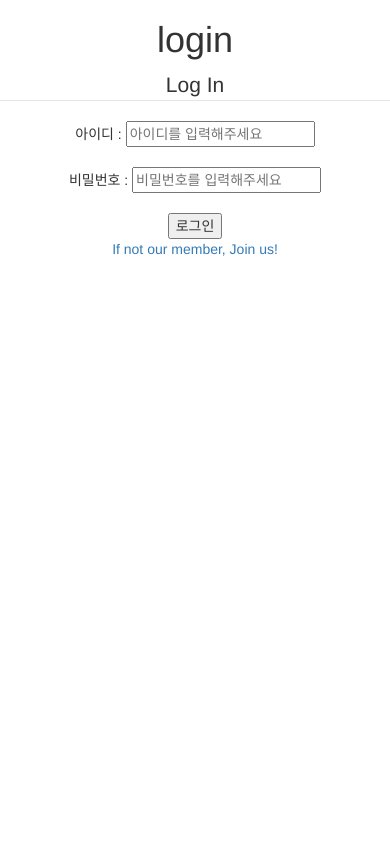
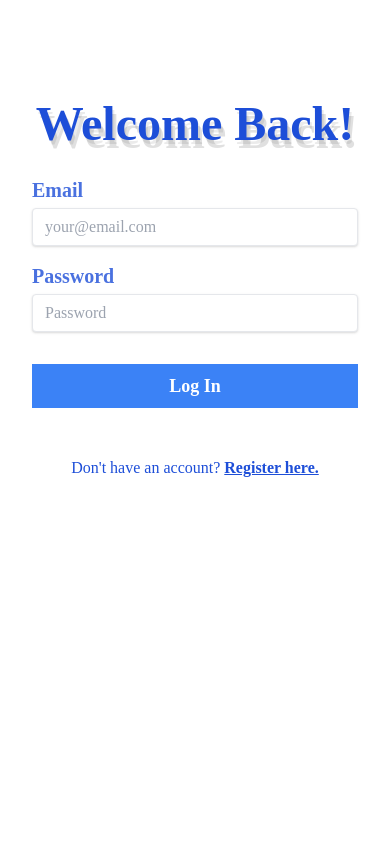
Before and after one commit to im-gnar/ShareToDolistProject, a Flask app: page /login in a window 390 px wide. Before the commit the page ends 256 px from the top, so only its background shows below. Run offline with Flask 2, Linux system fonts and the light colour scheme; some libraries are stand-ins or nearby versions.

Commit message:
Main Added Front

```diff
--- a/ShareToDoList/main.py
+++ b/ShareToDoList/main.py
@@ -1,26 +1,24 @@
 from flask import *
 import datetime
 
-app = Flask("ToDO")
-db = {'test': '1234', 'test2': '5678'}
-
+app = Flask("ToDO", static_url_path='/static')  # static 폴더 참조
+db = {'test@naver.com': '1234','test2@naver.com': '5678'}
 nowDatetime = datetime.datetime.now().strftime('%Y-%m-%d %H:%M:%S')
 roomList = [{'id':1,'title':'room1','host':"host1"},{'id':2,'title':'room2','host':"host2"}]
 # Query = select * from roomList -> dict형으로 변환
 # 어떤 식으로 들어오나?
-app = Flask("ToDO", static_url_path='/static')  # static 폴더 참조
-db = {'test@naver.com': '1234'}
-now = datetime.datetime.now()
 
 
-@app.route('/')
+
+@app.route('/',methods=["post","get"])
 def mainpage():
     login=False
     word = request.form.get("roomsearch")
+    print(word)
     if word!=None:
         login=True
         resroomList = searchByWord(word)
-        return  render_template("main.html",login = login,date = nowDatetime,
+        return render_template("main.html",login = login,date = nowDatetime,
                             roomList = resroomList)
     return render_template("main.html",login = login,date = nowDatetime,
                             roomList = roomList)
@@ -38,11 +36,9 @@ def loginpage():
         # id not exist error
         if id not in db.keys():
             Error = "ID does not exist"
-
         # password diff error
         elif db[id]!=pwd:
             Error = "Password does not match"
-
         # login success
         else:
             login = True
@@ -51,12 +47,12 @@ def loginpage():
     return render_template("login.html", Error=Error)
 
 
-f_db = {'sist': '1234'}
 @app.route('/signin', methods=["post", "get"])
 def id_check():
     notify = None
     id = request.form.get('id')
-    if id in f_db.keys():
+    pwd = request.form.get('pwd')
+    if id in db.keys():
         notify = "다른 아이디를 사용해주세요"
     else:
         notify = "사용 가능한 아이디입니다."
--- a/ShareToDoList/templates/login.html
+++ b/ShareToDoList/templates/login.html
@@ -1,47 +1,38 @@
-<!DOCTYPE html>
-<html lang="en">
-<head>
-    <meta charset="UTF-8">
-    <title>Title</title>
-    <style>
-        .error{
-        color:red;
-        }
-    </style>
-    <link rel="stylesheet" href="https://maxcdn.bootstrapcdn.com/bootstrap/3.4.1/css/bootstrap.min.css">
-</head>
-<body>
-    <header>
-        <h1 class="text-center">login</h1>
-    </header>
-    <main>
-        <!--  get = /word=??   post = /{action link}  -->
-        <form action="/login" method="post">
-            <fieldset class="text-center">
-                <legend>Log In</legend>
-                <div class="text-center">
-                {% if Error!=None %}
-                <p class="error"><strong>Error</strong>: {{Error}}</p>
-                {% endif %}
+{% extends "layout.html" %}
+{% block content %}
+    <link rel="stylesheet" type="text/css" href="../static/main.css">
+    <div class="w-full flex flex-wrap font-family-karla">
+        <div class="w-full md:w-1/2 flex flex-col">
+
+            <div class="flex justify-center md:justify-center pt-12 md:pl-12 md:-mb-24">
+                <img class="hidden md:block h-40 w-40 py-8 pr-14" src="https://i.ibb.co/YP8N5B7/todoLogo.png">
+            </div>
+
+            <div class="flex flex-col justify-center md:justify-start my-auto pt-8 md:pt-0 px-8 md:px-24 lg:px-32 text-blue-700">
+                <p class="text-center text-5xl text-shadow-md font-bold">Welcome Back!</p>
+                <form class="flex flex-col pt-3 md:pt-8" action="/login" method="post">
+                    <div class="flex flex-col pt-4">
+                        <label for="email" class="text-xl font-semibold opacity-80">Email</label>
+                        <input type="email" id="inputID" name="id" required placeholder="your@email.com" class="shadow appearance-none border rounded w-full py-2 px-3 text-gray-700 mt-1 leading-tight focus:outline-none focus:shadow-outline focus:border-blue-400 transition-colors">
+                    </div>
+
+                    <div class="flex flex-col pt-4">
+                        <label for="password" class="text-xl font-semibold opacity-80">Password</label>
+                        <input type="password" id="inputPassword" name="pwd" required placeholder="Password" class="shadow appearance-none border rounded w-full py-2 px-3 text-gray-700 mt-1 leading-tight focus:outline-none focus:shadow-outline focus:border-blue-400 transition-colors">
+                    </div>
+
+                    <input type="submit" value="Log In" class="bg-blue-500 text-white font-bold text-lg hover:bg-blue-400 p-2 mt-8 transition-colors">
+                </form>
+                <div class="text-center pt-12 pb-12">
+                    <p>Don't have an account? <a href="/signin" class="underline font-semibold hover:text-blue-400 transition-colors">Register here.</a></p>
                 </div>
-                아이디 : <input placeholder="아이디를 입력해주세요" required name="id">
-                <br><br>
-                비밀번호 :  <input type="password" placeholder="비밀번호를 입력해주세요" required name="pwd">
-                <br><br>
-                <input type="submit" value="로그인">
-                <!--데이터 존재 여부 확인-->
-            </fieldset>
-        </form>
-<!--        <div class="text-center">-->
-<!--            {% if Error!=None %}-->
-<!--                <p><strong>Error</strong>: {{Error}}</p>-->
-<!--            {% endif %}-->
-<!--        </div>-->
+            </div>
 
-        <div class="text-center">
-            <a href="/signin">If not our member, Join us!</a>
         </div>
-    </main>
 
-</body>
-</html>
+        <div class="w-1/2 shadow-2xl">
+            <img class="object-cover w-full h-screen hidden md:block" src="https://images.unsplash.com/photo-1522199670076-2852f80289c3?ixid=MXwxMjA3fDB8MHxwaG90by1wYWdlfHx8fGVufDB8fHw%3D&ixlib=rb-1.2.1&auto=format&fit=crop&w=1352&q=80">
+        </div>
+    </div>
+    <script type="text/javascript" src="../static/dist/bundle.js"></script>
+{% endblock %}
--- a/ShareToDoList/templates/main.html
+++ b/ShareToDoList/templates/main.html
@@ -51,7 +51,7 @@
                                         class="relative transform scale-100 text-xs py-1 border-b-2 border-blue-100 cursor-default"
                                       >
                                         <td class="pl-5 pr-3 whitespace-no-wrap">
-                                          <div>#{{ room.id }}</div>
+                                          <div>#{{ room.host }}</div>
                                         </td>
 
                                         <td class="px-2 py-2 whitespace-no-wrap">
--- a/ShareToDoList/templates/signin.html
+++ b/ShareToDoList/templates/signin.html
@@ -10,7 +10,7 @@
 
             <div class="flex flex-col justify-center md:justify-start my-auto pt-8 md:pt-0 px-8 md:px-24 lg:px-32 text-blue-700">
                 <p class="text-center text-5xl text-shadow-md font-bold">Join us!</p>
-                <form class="flex flex-col pt-3 md:pt-8" action="/login" method="POST">
+                <form class="flex flex-col pt-3 md:pt-8" action="/signin" method="POST">
                     <div class="flex flex-col pt-4">
                         <label for="email" class="text-xl font-semibold opacity-80">Email</label>
                         <input type="email" id="inputID" name="id" required placeholder="your@email.com" class="shadow appearance-none border rounded w-full py-2 px-3 text-gray-700 mt-1 leading-tight focus:outline-none focus:shadow-outline focus:border-blue-400 transition-colors">
```
